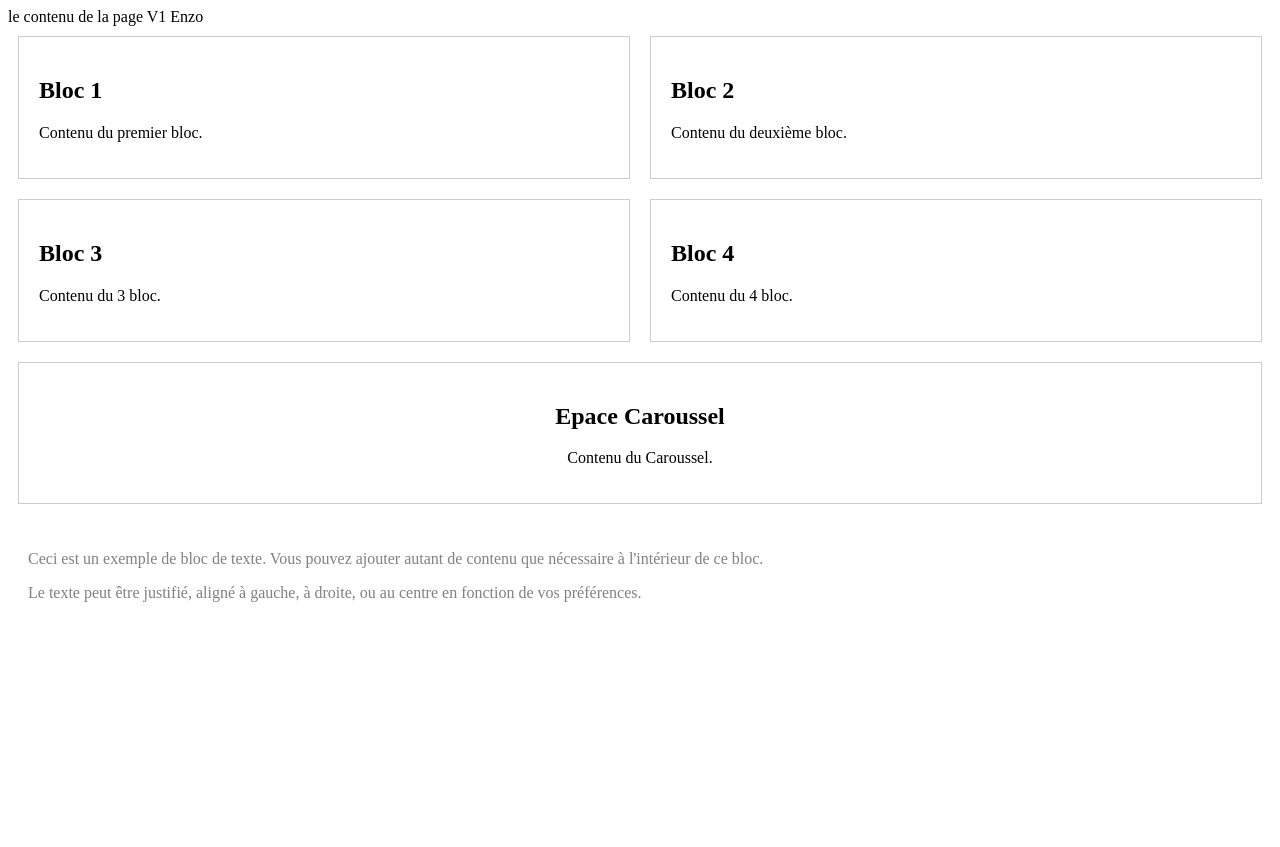
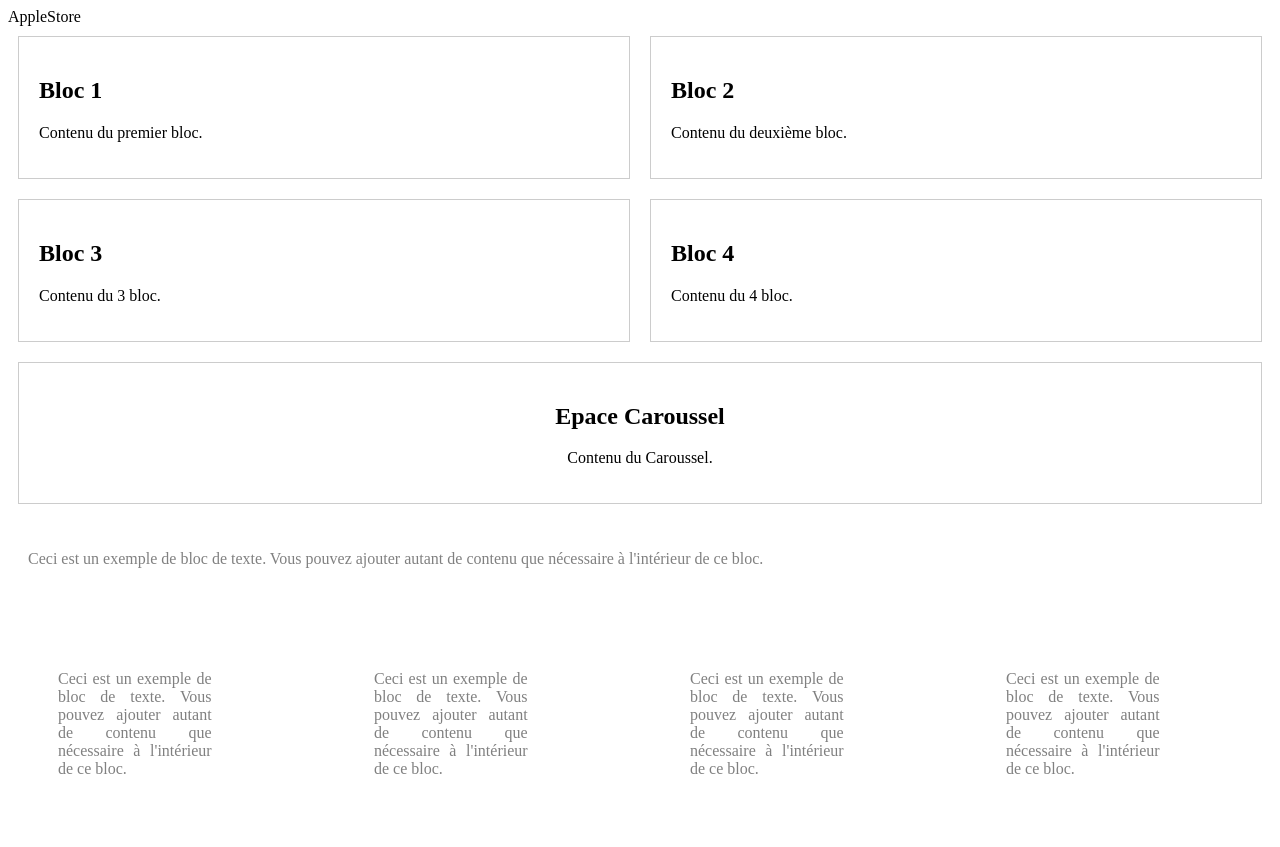
Before and after one commit to peter-2402/Apple---Ynov, a plain HTML site: page index.html in a window 1280 px wide. Before the commit the page ends 800 px from the top, so only its background shows below. Drawn offline with Linux system fonts and the light colour scheme.

Commit message:
Structure dePartieEnzo

```diff
--- a/index.html
+++ b/index.html
@@ -1,7 +1,7 @@
 <!doctype html>
 <html>
 <head>
-<title>Titre de la page</title>
+<title>Partie 2 AppleStore</title>
 <meta http-equiv="Content-Type" content="text/html; charset=UTF-8">
 <style>
     /* La Partie CSS */
@@ -25,6 +25,11 @@
         flex-direction: column;
         text-align: center;
     }
+    .Footeur {
+        flex: 1;
+        margin: 10px;
+        padding: 20px;
+    }
     .text-block {
             width: 60%;
            color: gray;
@@ -36,7 +41,7 @@
 </style>
 </head>
 <body>
-le contenu de la page V1 Enzo
+    AppleStore
 
 <div class="container">
     <div class="block">
@@ -67,7 +72,31 @@ le contenu de la page V1 Enzo
 
 <div class="text-block">
     <p>Ceci est un exemple de bloc de texte. Vous pouvez ajouter autant de contenu que nécessaire à l'intérieur de ce bloc.</p>
-    <p>Le texte peut être justifié, aligné à gauche, à droite, ou au centre en fonction de vos préférences.</p>
+</div>
+<div class="container">
+    <div class="Footeur">
+        <div class="text-block">
+            <p>Ceci est un exemple de bloc de texte. Vous pouvez ajouter autant de contenu que nécessaire à l'intérieur de ce bloc.</p>
+        </div>
+    </div>
+    <div class="Footeur">
+        <div class="text-block">
+            <p>Ceci est un exemple de bloc de texte. Vous pouvez ajouter autant de contenu que nécessaire à l'intérieur de ce bloc.</p>
+        </div>
+
+    </div> <div class="Footeur">
+        <div class="text-block">
+            <p>Ceci est un exemple de bloc de texte. Vous pouvez ajouter autant de contenu que nécessaire à l'intérieur de ce bloc.</p>
+        </div>
+
+    </div> <div class="Footeur">
+        <div class="text-block">
+            <p>Ceci est un exemple de bloc de texte. Vous pouvez ajouter autant de contenu que nécessaire à l'intérieur de ce bloc.</p>
+        </div>
+
+    </div>
+
+
 </div>
 
 </body>
```
